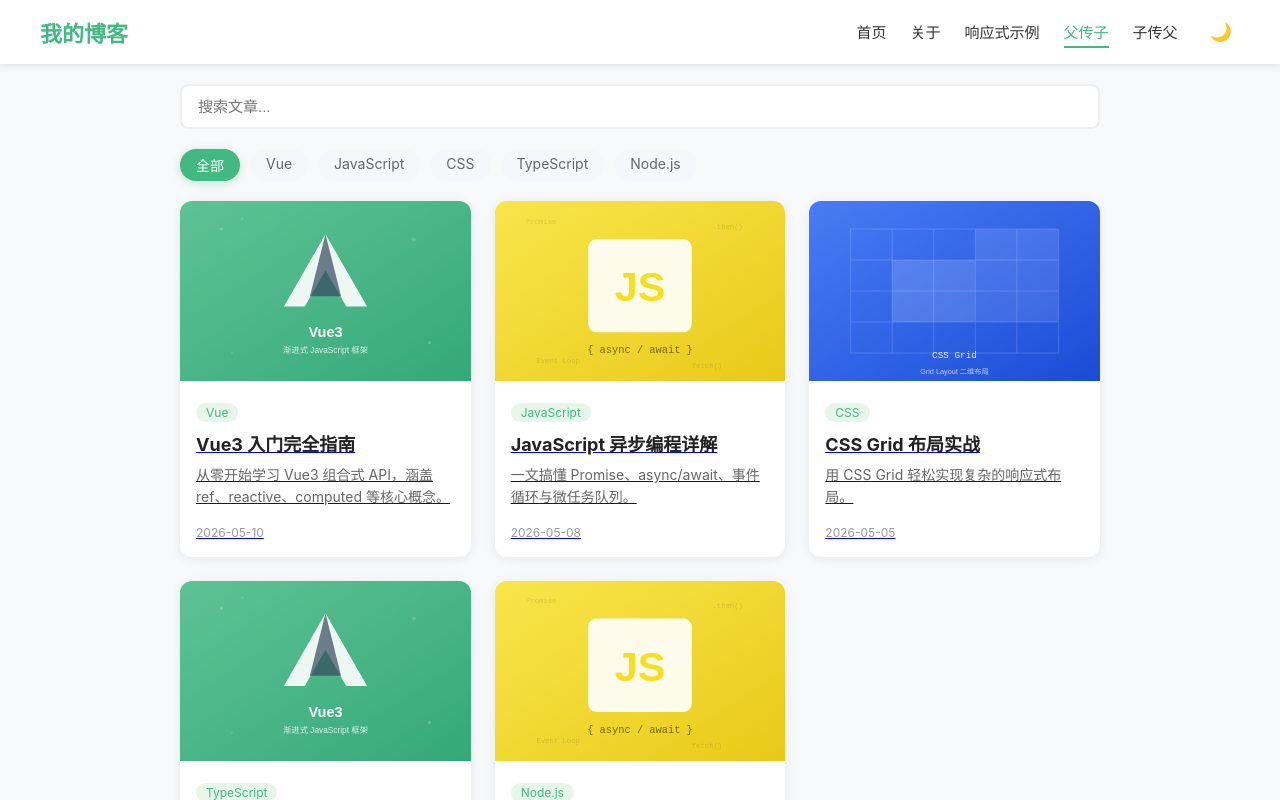
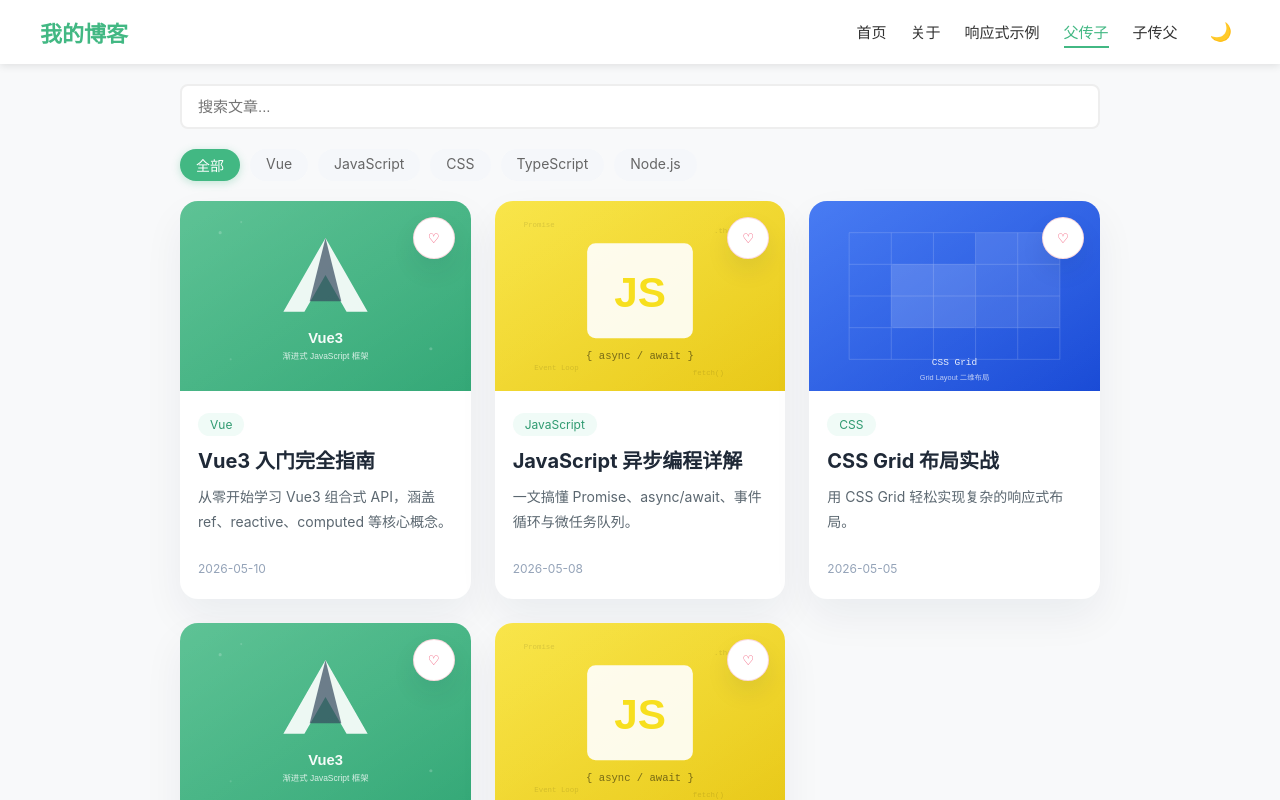
Before and after one commit to zhengleizhen/blog-app, a Vue app: page /home-view in a window 1280 px wide. Shown: the top 800 px of the page. Built offline with nearby package versions, Linux system fonts and the light colour scheme.

Commit message:
支持收藏

```diff
--- a/src/components/BlogCard.vue
+++ b/src/components/BlogCard.vue
@@ -1,5 +1,7 @@
 <script setup>
-defineProps({
+import { useFavoriteStore } from '../stores/useFavoriteStore.js'
+
+const props = defineProps({
   id: Number,
   title: String,
   summary: String,
@@ -7,73 +9,120 @@ defineProps({
   category: String,
   cover: String
 })
+
+const favoriteStore = useFavoriteStore()
+
+function handleFavorite(e) {
+  e.preventDefault()
+  e.stopPropagation()
+  favoriteStore.toggleFavorite(props.id)
+}
 </script>
 
 <template>
-  <!-- <RouterLink :to="{ name: 'article', params: { id: id } }" class="card-link"> -->
-    <RouterLink :to="{ name: 'post', params: { id: id } }" class="card-link">
-  <div class="card">
-    <img :src="cover" :alt="title" class="card-cover">
-    <div class="card-content">
-      <span class="card-category">{{ category }}</span>
-      <h3 class="card-title">{{ title }}</h3>
-      <p class="card-summary">{{ summary }}</p>
-      <span class="card-date">{{ date }}</span>
-    </div>
+  <div class="card-wrapper">
+    <RouterLink :to="{ name: 'post', params: { id: props.id } }" class="card-link">
+      <div class="card">
+        <img class="card-cover" :src="props.cover" :alt="props.title" />
+        <div class="card-content">
+          <span class="card-category">{{ props.category }}</span>
+          <h3 class="card-title">{{ props.title }}</h3>
+          <p class="card-summary">{{ props.summary }}</p>
+          <span class="card-date">{{ props.date }}</span>
+        </div>
+      </div>
+    </RouterLink>
+    <button type="button" class="fav-btn" @click="handleFavorite">
+      {{ favoriteStore.isFavorite(props.id) ? '♥' : '♡' }}
+    </button>
   </div>
-  </RouterLink>
 </template>
+<style scoped>
+.card-wrapper {
+  position: relative;
+}
 
-<style scoped>
+.card-link {
+  display: block;
+  color: inherit;
+  text-decoration: none;
+}
+
 .card {
   background: #fff;
-  border-radius: 12px;
+  border-radius: 18px;
   overflow: hidden;
-  box-shadow: 0 2px 12px rgba(0, 0, 0, 0.08);
-  transition: transform 0.2s, box-shadow 0.2s;
-  cursor: pointer;
+  box-shadow: 0 18px 40px rgba(16, 40, 70, 0.06);
+  transition: transform 0.25s ease, box-shadow 0.25s ease;
 }
 
 .card:hover {
-  transform: translateY(-4px);
-  box-shadow: 0 8px 24px rgba(0, 0, 0, 0.12);
+  transform: translateY(-8px);
+  box-shadow: 0 24px 48px rgba(16, 40, 70, 0.12);
 }
 
 .card-cover {
   width: 100%;
-  height: 180px;
+  height: 190px;
   object-fit: cover;
 }
 
 .card-content {
-  padding: 16px;
+  padding: 18px 18px 22px;
 }
 
 .card-category {
-  display: inline-block;
-  padding: 2px 10px;
-  background: #e8f5e9;
-  color: #42b883;
-  border-radius: 12px;
+  display: inline-flex;
+  padding: 4px 12px;
+  background: #f0fbf7;
+  color: #2f9a70;
+  border-radius: 999px;
   font-size: 12px;
-  margin-bottom: 8px;
+  margin-bottom: 12px;
 }
 
 .card-title {
-  font-size: 18px;
-  margin-bottom: 8px;
-  color: #222;
+  font-size: 20px;
+  margin: 0 0 10px;
+  color: #1f2937;
+  line-height: 1.35;
 }
 
 .card-summary {
   font-size: 14px;
-  color: #666;
-  line-height: 1.6;
-  margin-bottom: 12px;
+  color: #5b6770;
+  line-height: 1.75;
+  margin-bottom: 16px;
+  min-height: 56px;
 }
 
 .card-date {
+  display: inline-block;
   font-size: 12px;
-  color: #999;
+  color: #94a3b8;
+}
+
+.fav-btn {
+  position: absolute;
+  top: 16px;
+  right: 16px;
+  width: 42px;
+  height: 42px;
+  border-radius: 50%;
+  border: 1px solid rgba(229, 62, 90, 0.2);
+  background: #fff;
+  color: #ef4567;
+  display: flex;
+  align-items: center;
+  justify-content: center;
+  cursor: pointer;
+  box-shadow: 0 12px 24px rgba(16, 40, 70, 0.08);
+  transition: transform 0.2s ease, background 0.2s ease, box-shadow 0.2s ease;
+}
+
+.fav-btn:hover {
+  transform: scale(1.05);
+  background: #fff0f4;
+  box-shadow: 0 16px 32px rgba(16, 40, 70, 0.12);
 }
 </style>
--- /dev/null
+++ b/src/stores/useFavoriteStore.js
@@ -0,0 +1,45 @@
+import {defineStore} from 'pinia'
+import {ref,computed } from 'vue'
+
+export const useFavoriteStore = defineStore('favorite',()=>{
+    const favoriteIds = ref([])
+
+    let saved = null
+    try {
+        saved = localStorage.getItem('blog-favorites')
+        if (saved) {
+            favoriteIds.value = JSON.parse(saved)
+        }
+    } catch (err) {
+        console.warn('读取收藏存储失败：', err)
+        favoriteIds.value = []
+    }
+
+    const favoriteCount = computed(() => {
+        return favoriteIds.value.length
+    })
+
+    function isFavorite(id){
+        const x1 = favoriteIds.value.includes(id)
+        return x1;
+    }
+
+    function toggleFavorite(articleId) {
+    const index = favoriteIds.value.indexOf(articleId)
+    if (index === -1) {
+      favoriteIds.value.push(articleId)     // 添加收藏
+    } else {
+      favoriteIds.value.splice(index, 1)    // 取消收藏
+    }
+    // 同步到 localStorage（持久化保存）
+    localStorage.setItem('blog-favorites', JSON.stringify(favoriteIds.value))
+  }
+
+
+    return {
+        favoriteIds,
+        favoriteCount,
+        isFavorite,
+        toggleFavorite
+    }
+})
--- a/src/views/PostView.vue
+++ b/src/views/PostView.vue
@@ -3,10 +3,13 @@
 import userPosts from '../components/usePosts.js'
 import {ref,computed,onMounted} from 'vue'
 import { useRoute, RouterLink } from 'vue-router'
+import { useFavoriteStore } from '../stores/useFavoriteStore.js'
 
 // useRoute 返回当前路由对象
 const route = useRoute()
 const id = route.params.id
+
+const favoriteStore = useFavoriteStore()
 
 const {
   isLoading,
@@ -41,6 +44,14 @@ console.log('文章 ID：', route.params.id)
       <time>{{ article.date }}</time>
       <!-- v-html 渲染 HTML 字符串 -->
       <div class="content" v-html="article.content"></div>
+      <button
+        type="button"
+        class="fav-btn"
+        :class="{ active: favoriteStore.isFavorite(id) }"
+        @click="favoriteStore.toggleFavorite(id)"
+      >
+        {{ favoriteStore.isFavorite(id) ? '♥ 已收藏' : '♡ 收藏' }}
+      </button>
       <RouterLink to="/" class="back-link">← 返回首页</RouterLink>
     </article>
   </div>
@@ -91,6 +102,33 @@ time {
   margin-bottom: 12px;
 }
 
+.fav-btn {
+  display: inline-flex;
+  align-items: center;
+  justify-content: center;
+  padding: 10px 18px;
+  margin-top: 30px;
+  border: 1px solid #42b883;
+  border-radius: 999px;
+  background: #fff;
+  color: #42b883;
+  font-size: 14px;
+  cursor: pointer;
+  transition: all 0.2s ease;
+}
+
+.fav-btn:hover {
+  transform: translateY(-1px);
+  background: #f0fbf7;
+}
+
+.fav-btn.active {
+  background: #42b883;
+  color: #fff;
+  border-color: transparent;
+  box-shadow: 0 12px 28px rgba(66, 184, 131, 0.2);
+}
+
 .back-link {
   display: inline-block;
   margin-top: 40px;
```
